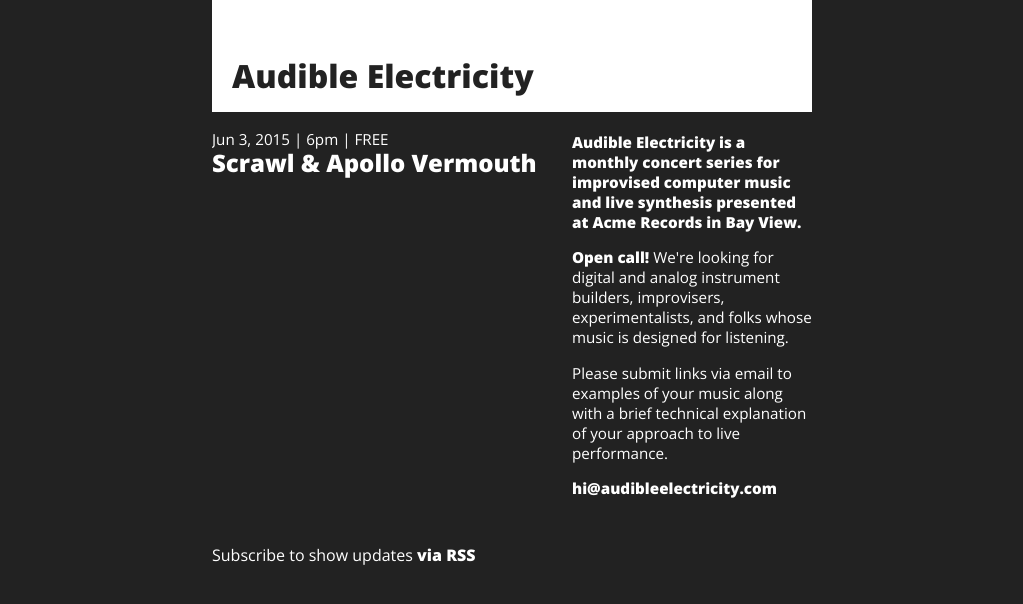
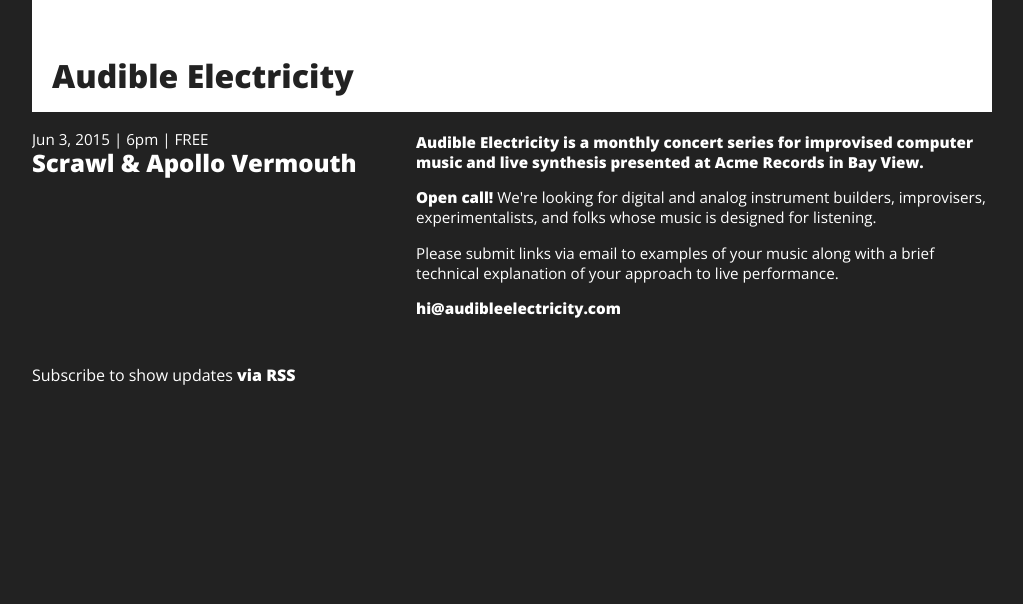
Before and after one commit to hecanjog/audibleelectricity.com, a Jekyll site: the page built from index.html, in a window 1280 px wide. Shown: the top 604 px of the page, without its empty margins (128-1151 px from the left). Built offline with Jekyll 4.4.1, drawn with Linux system fonts in a browser that asks for light colours.

Commit message:
Make things look a little better on bigger monitors

```diff
--- a/_sass/_mixins.scss
+++ b/_sass/_mixins.scss
@@ -10,4 +10,5 @@
             @content;
         }
     }
+
 }
--- a/css/main.scss
+++ b/css/main.scss
@@ -7,7 +7,7 @@
 $fg-color: #fff;
 $main-width: 100%;
 $medium-width: 600px;
-$large-width: 1200px;
+$large-width: 1000px;
 
 @import "normalize";
 @import "mixins";
@@ -29,6 +29,12 @@
         width: $medium-width;
         margin: 0 auto;
     }
+
+    @include respond-to(large) {
+        width: $large-width;
+        padding: 0 20px;
+    }
+
 }
 
 a {
@@ -71,6 +77,11 @@
             float: left;
             width: 60%;
         }
+
+        @include respond-to(large) {
+            width: 40%;
+        }
+
     }
 
     .sidebar {
@@ -87,6 +98,12 @@
             float: right;
             width: 40%;
         }
+
+        @include respond-to(large) {
+            width: 60%;
+        }
+
+
     }
 
 }
```
